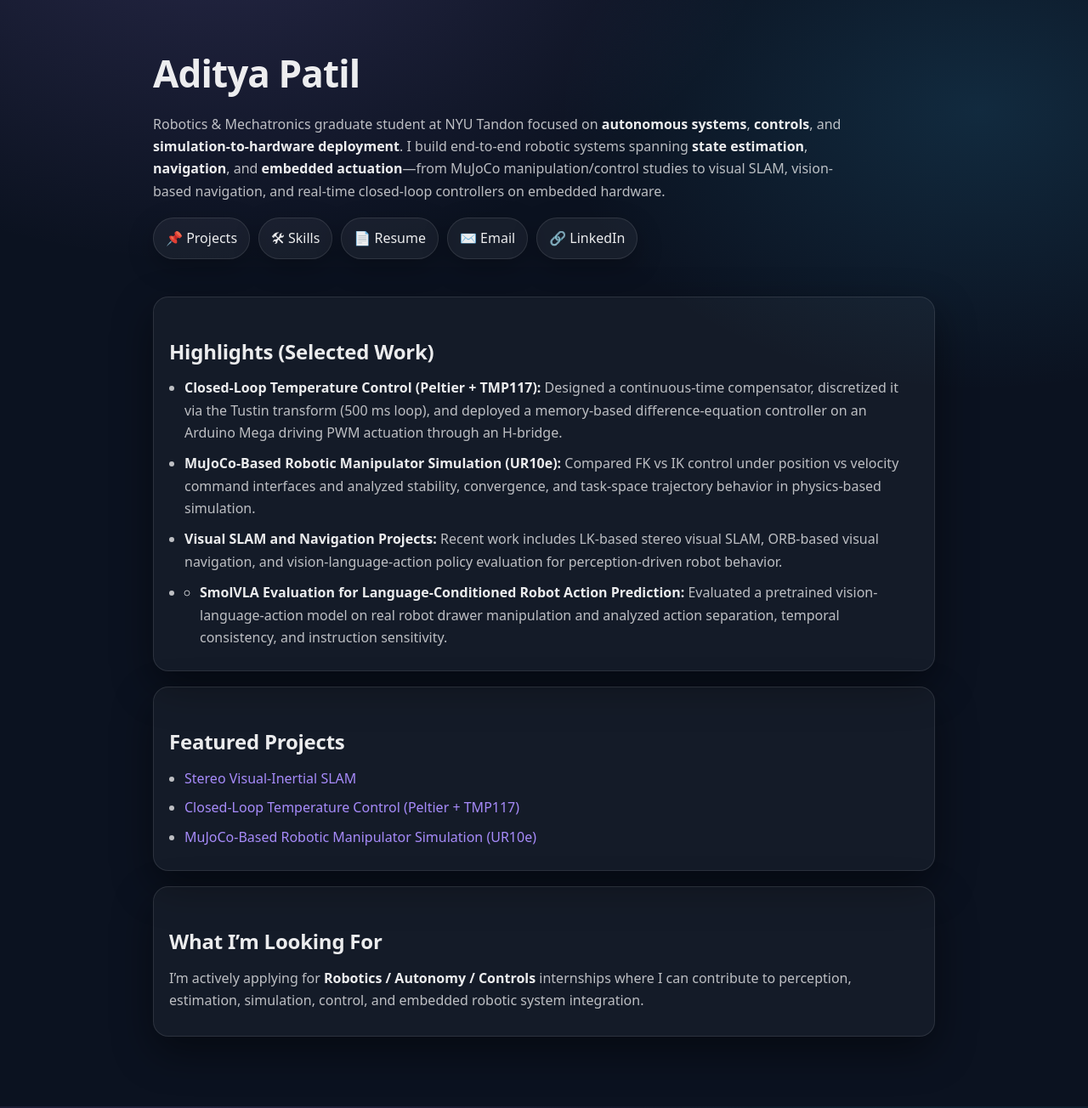
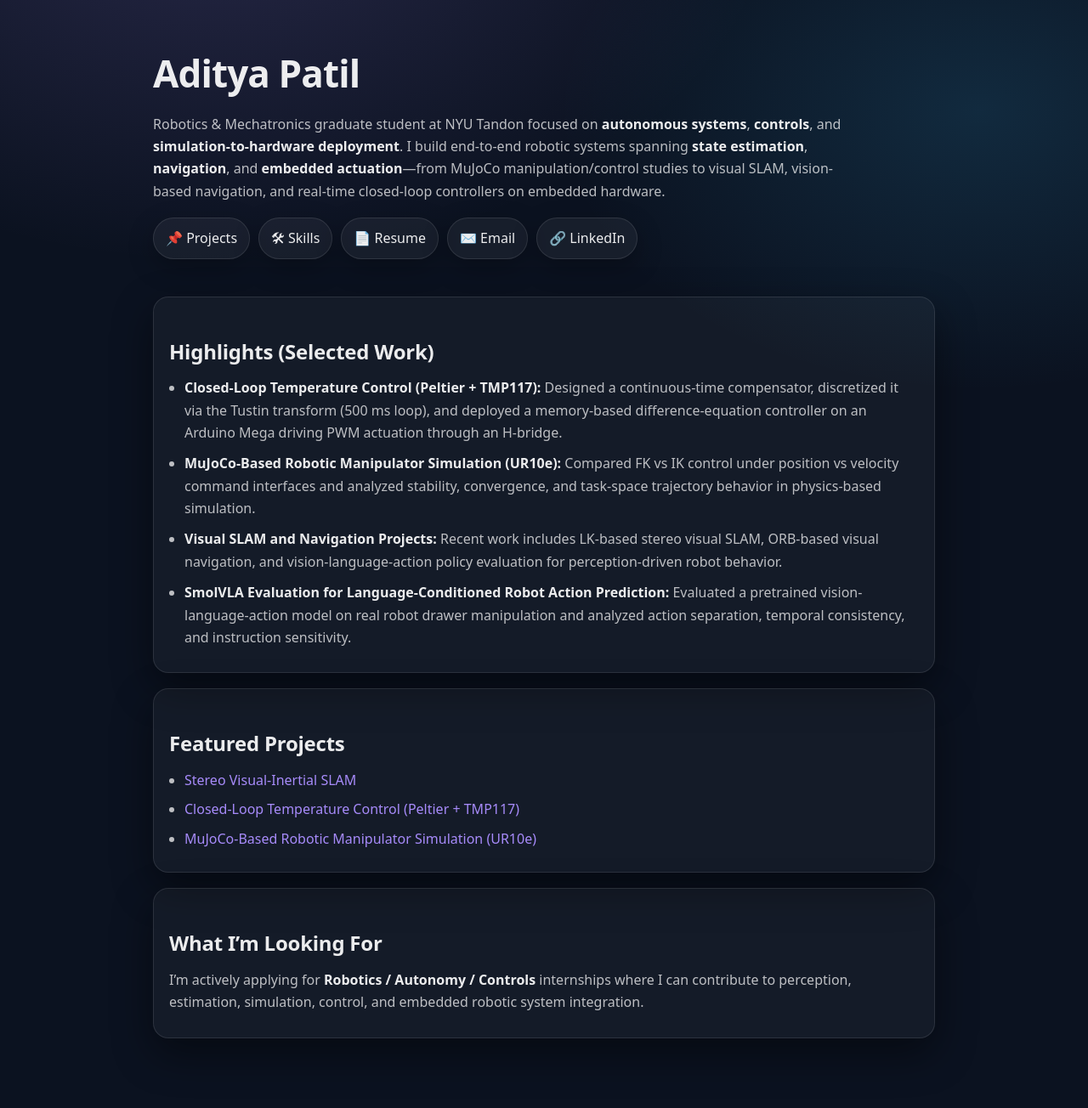
Before and after one commit to adityx23/adityapatil, a Jekyll site: the page built from index.md, in a window 1280 px wide. Shown: the whole page at 85% size. Built offline with Jekyll 4.4.1, drawn with Linux system fonts in a browser that asks for light colours.

```diff
--- a/index.md
+++ b/index.md
@@ -32,7 +32,7 @@ title: Aditya Patil
 
 - **Visual SLAM and Navigation Projects:** Recent work includes LK-based stereo visual SLAM, ORB-based visual navigation, and vision-language-action policy evaluation for perception-driven robot behavior.
 
-- - **SmolVLA Evaluation for Language-Conditioned Robot Action Prediction:** Evaluated a pretrained vision-language-action model on real robot drawer manipulation and analyzed action separation, temporal consistency, and instruction sensitivity.
+- **SmolVLA Evaluation for Language-Conditioned Robot Action Prediction:** Evaluated a pretrained vision-language-action model on real robot drawer manipulation and analyzed action separation, temporal consistency, and instruction sensitivity.
 </div>
 
 <div class="card" markdown="1">
```
